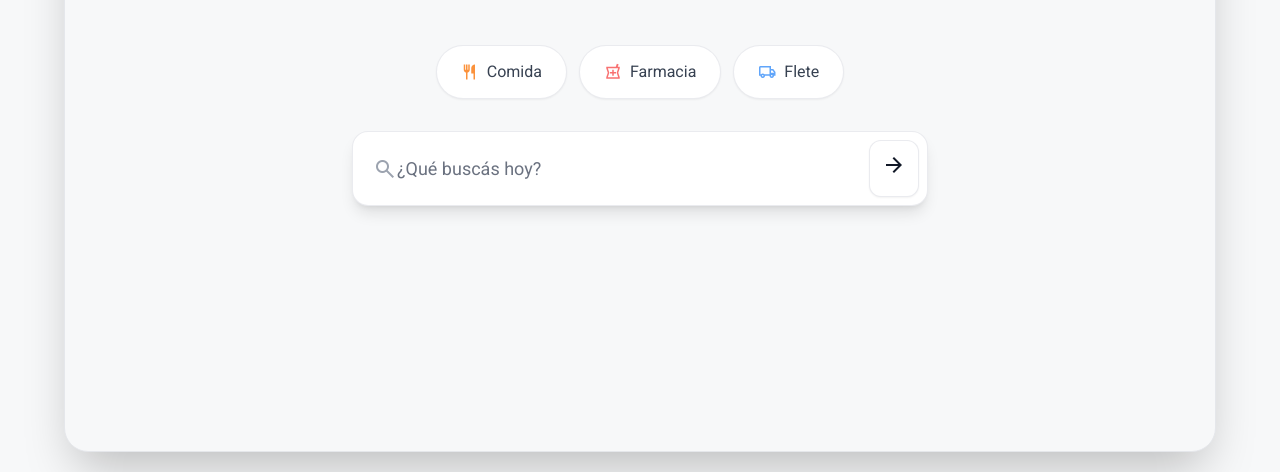
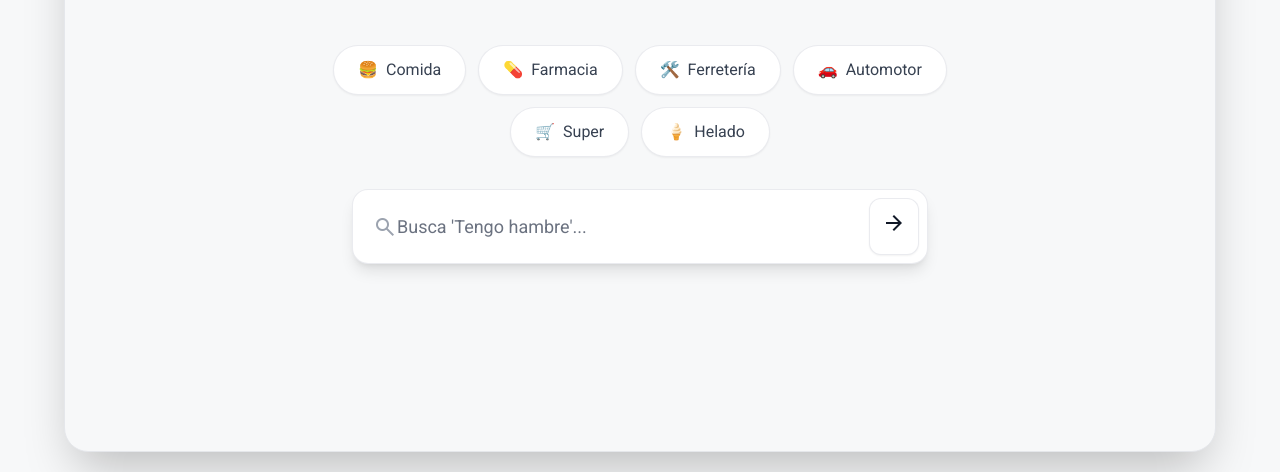
Before and after one commit to caballo31/risspo-search, a website built with Vite: page index.html in a window 1280 px wide. Shown: the part 328-800 px from the top of the page. Built offline with nearby package versions, Linux system fonts and the light colour scheme; no server answers.

Commit message:
Mejora UI INDEX

```diff
--- a/index.html
+++ b/index.html
@@ -44,17 +44,34 @@
 
             <div class="pb-4">
                         <div class="flex flex-wrap justify-center items-center gap-3 mb-8">
-                <button onclick="searchByCategory('Comida')" class="flex items-center space-x-2 px-6 py-3 bg-white text-gray-700 rounded-full shadow-sm text-sm md:text-base border border-gray-200/80 hover:shadow-md hover:border-orange-200 transition-all transform hover:-translate-y-0.5">
-                <span class="material-symbols-outlined !text-lg text-orange-400">restaurant</span>
+                                <button onclick="searchByCategory('comida')" class="flex items-center space-x-2 px-6 py-3 bg-white text-gray-700 rounded-full shadow-sm text-sm md:text-base border border-gray-200/80 hover:shadow-md hover:border-orange-200 transition-all transform hover:-translate-y-0.5">
+                                    <span>🍔</span>
                                     <span>Comida</span>
                                 </button>
-                <button onclick="searchByCategory('Farmacia')" class="flex items-center space-x-2 px-6 py-3 bg-white text-gray-700 rounded-full shadow-sm text-sm md:text-base border border-gray-200/80 hover:shadow-md hover:border-orange-200 transition-all transform hover:-translate-y-0.5">
-                <span class="material-symbols-outlined !text-lg text-red-400">local_pharmacy</span>
+
+                                <button onclick="searchByCategory('farmacia')" class="flex items-center space-x-2 px-6 py-3 bg-white text-gray-700 rounded-full shadow-sm text-sm md:text-base border border-gray-200/80 hover:shadow-md hover:border-orange-200 transition-all transform hover:-translate-y-0.5">
+                                    <span>💊</span>
                                     <span>Farmacia</span>
                                 </button>
-                <button onclick="searchByCategory('Flete')" class="flex items-center space-x-2 px-6 py-3 bg-white text-gray-700 rounded-full shadow-sm text-sm md:text-base border border-gray-200/80 hover:shadow-md hover:border-orange-200 transition-all transform hover:-translate-y-0.5">
-                <span class="material-symbols-outlined !text-lg text-blue-400">local_shipping</span>
-                <span>Flete</span>
+
+                                <button onclick="searchByCategory('ferreteria')" class="flex items-center space-x-2 px-6 py-3 bg-white text-gray-700 rounded-full shadow-sm text-sm md:text-base border border-gray-200/80 hover:shadow-md hover:border-orange-200 transition-all transform hover:-translate-y-0.5">
+                                    <span>🛠️</span>
+                                    <span>Ferretería</span>
+                                </button>
+
+                                <button onclick="searchByCategory('taller mecanico')" class="flex items-center space-x-2 px-6 py-3 bg-white text-gray-700 rounded-full shadow-sm text-sm md:text-base border border-gray-200/80 hover:shadow-md hover:border-orange-200 transition-all transform hover:-translate-y-0.5">
+                                    <span>🚗</span>
+                                    <span>Automotor</span>
+                                </button>
+
+                                <button onclick="searchByCategory('supermercado')" class="flex items-center space-x-2 px-6 py-3 bg-white text-gray-700 rounded-full shadow-sm text-sm md:text-base border border-gray-200/80 hover:shadow-md hover:border-orange-200 transition-all transform hover:-translate-y-0.5">
+                                    <span>🛒</span>
+                                    <span>Super</span>
+                                </button>
+
+                                <button onclick="searchByCategory('heladeria')" class="flex items-center space-x-2 px-6 py-3 bg-white text-gray-700 rounded-full shadow-sm text-sm md:text-base border border-gray-200/80 hover:shadow-md hover:border-orange-200 transition-all transform hover:-translate-y-0.5">
+                                    <span>🍦</span>
+                                    <span>Helado</span>
                                 </button>
                         </div>
 
--- a/src/main.js
+++ b/src/main.js
@@ -249,4 +249,31 @@ document.addEventListener('DOMContentLoaded', () => {
   document.querySelectorAll('.view-section').forEach(el => {
     if(el.id !== 'view-home') el.classList.add('hidden');
   });
+
+  // Inicializar placeholder dinámico en el input de home
+  initDynamicPlaceholder();
 });
+
+/**
+ * Rotate dynamic placeholder on the home search input to teach users examples.
+ */
+function initDynamicPlaceholder() {
+  const input = document.getElementById('search-input-home');
+  if (!input) return;
+
+  const placeholders = [
+    "¿Qué estás buscando?",
+    "Busca 'Cambio de aceite'...",
+    "Busca 'Tengo hambre'...",
+    "Busca 'Tornillo fix'...",
+    "Busca 'Farmacia de turno'...",
+    "Busca 'Hamburguesa completa'..."
+  ];
+
+  let index = 0;
+  // Cambiar cada 2.5 segundos
+  setInterval(() => {
+    index = (index + 1) % placeholders.length;
+    input.setAttribute('placeholder', placeholders[index]);
+  }, 2500);
+}
```
Lines whose indentation alone changed are shown as unchanged.
